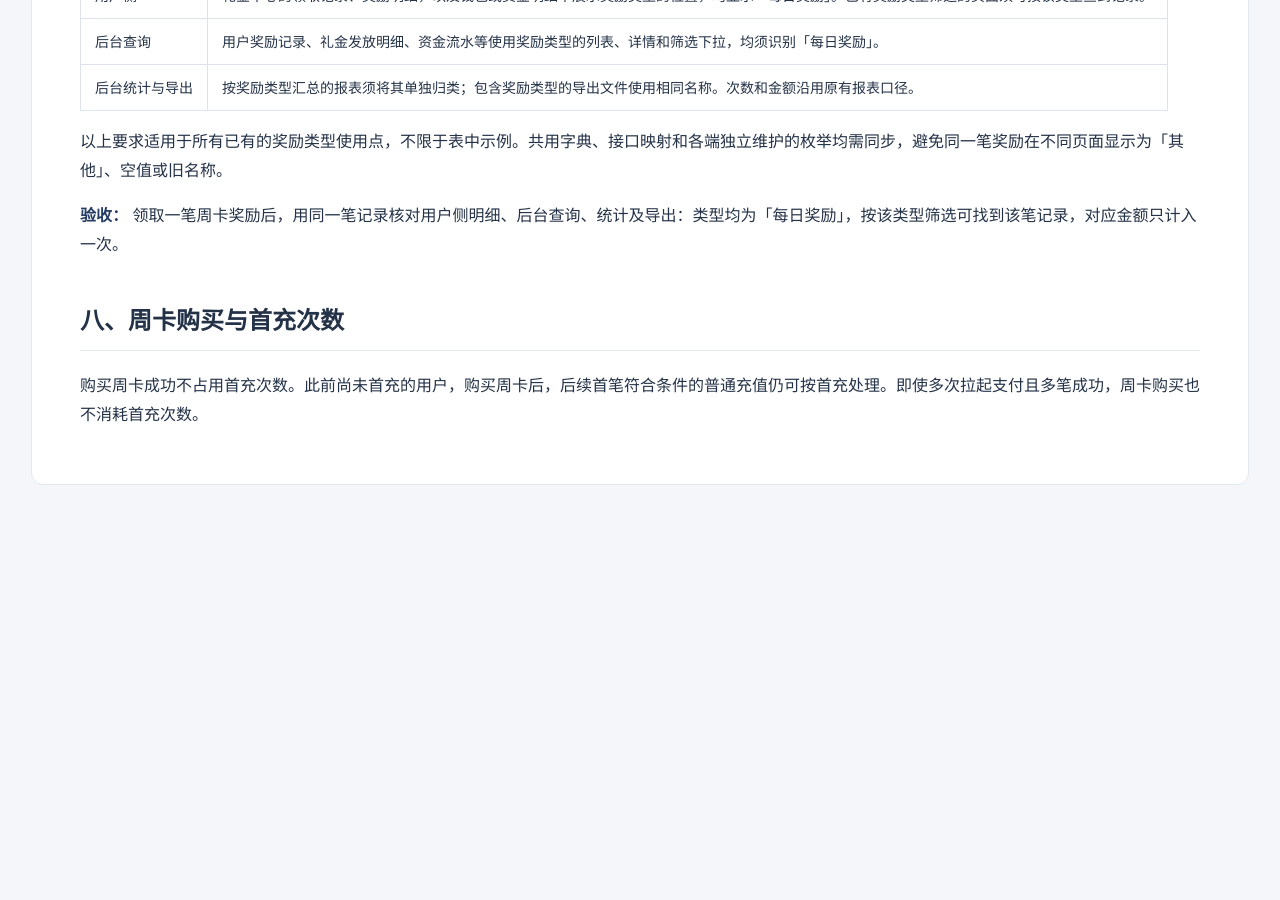
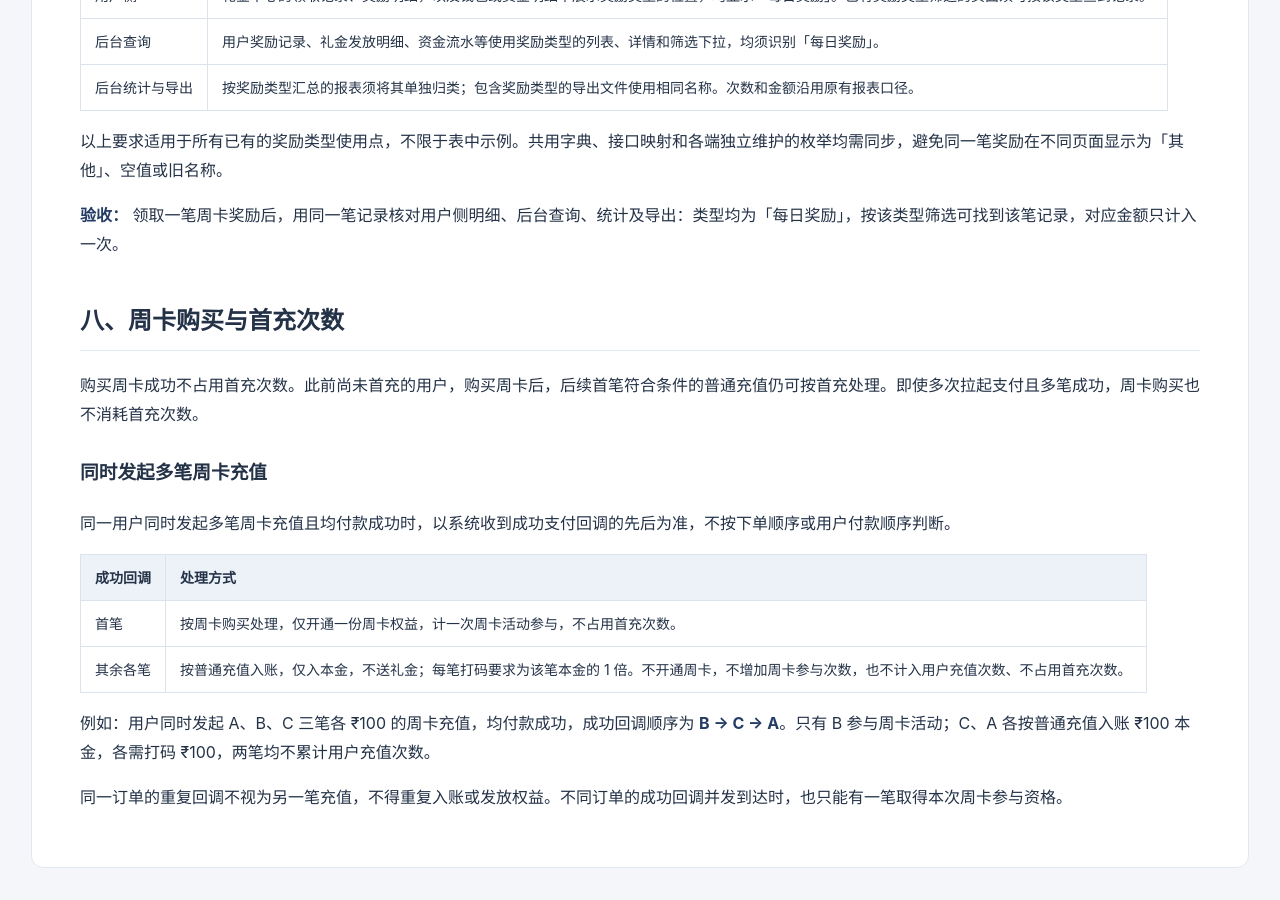
Before and after one commit to HDDDONG/tiered-recharge-requirements, a Jekyll site: the page built from weekly-card-config/index.md, in a window 1280 px wide and 900 px high, scrolled down 2307 px. Built offline with Jekyll 4.4.1, drawn with Linux system fonts in a browser that asks for light colours; before the commit the page ends 2824 px from its top, so only the background shows below that.

Commit message:
明确多笔周卡充值成功时的回调、入账与计次规则

```diff
--- a/weekly-card-config/index.md
+++ b/weekly-card-config/index.md
@@ -72,3 +72,16 @@ title: 周卡活动配置
 ## 八、周卡购买与首充次数
 
 购买周卡成功不占用首充次数。此前尚未首充的用户，购买周卡后，后续首笔符合条件的普通充值仍可按首充处理。即使多次拉起支付且多笔成功，周卡购买也不消耗首充次数。
+
+### 同时发起多笔周卡充值
+
+同一用户同时发起多笔周卡充值且均付款成功时，以系统收到成功支付回调的先后为准，不按下单顺序或用户付款顺序判断。
+
+| 成功回调 | 处理方式 |
+|---|---|
+| 首笔 | 按周卡购买处理，仅开通一份周卡权益，计一次周卡活动参与，不占用首充次数。 |
+| 其余各笔 | 按普通充值入账，仅入本金，不送礼金；每笔打码要求为该笔本金的 1 倍。不开通周卡，不增加周卡参与次数，也不计入用户充值次数、不占用首充次数。 |
+
+例如：用户同时发起 A、B、C 三笔各 ₹100 的周卡充值，均付款成功，成功回调顺序为 **B → C → A**。只有 B 参与周卡活动；C、A 各按普通充值入账 ₹100 本金，各需打码 ₹100，两笔均不累计用户充值次数。
+
+同一订单的重复回调不视为另一笔充值，不得重复入账或发放权益。不同订单的成功回调并发到达时，也只能有一笔取得本次周卡参与资格。
```
